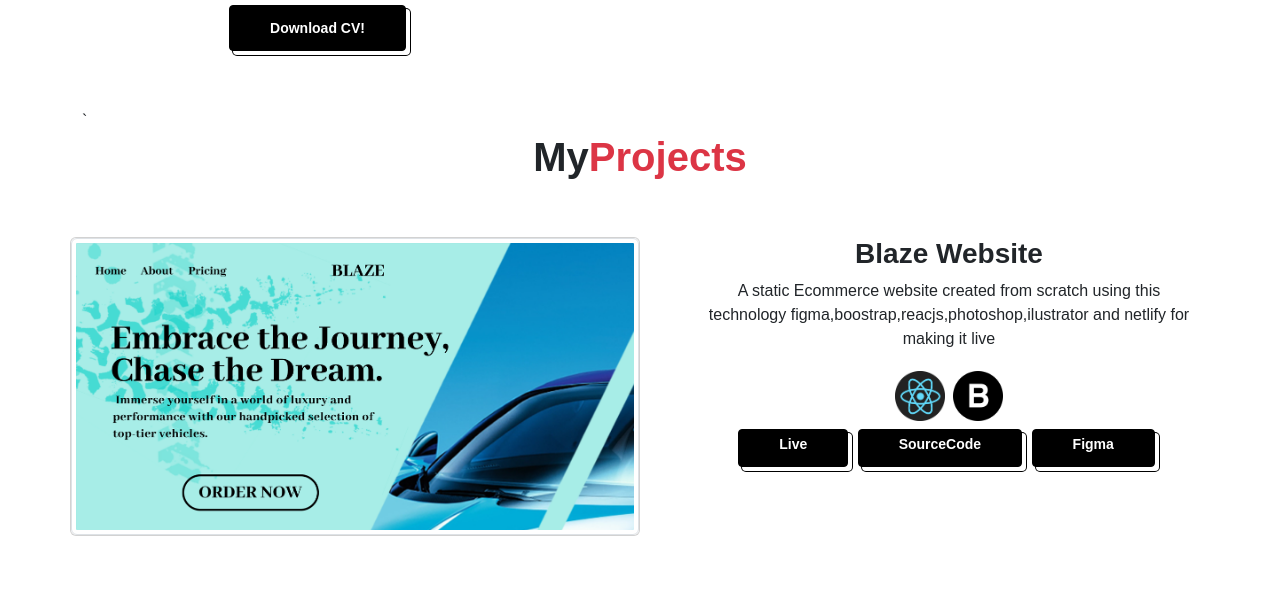
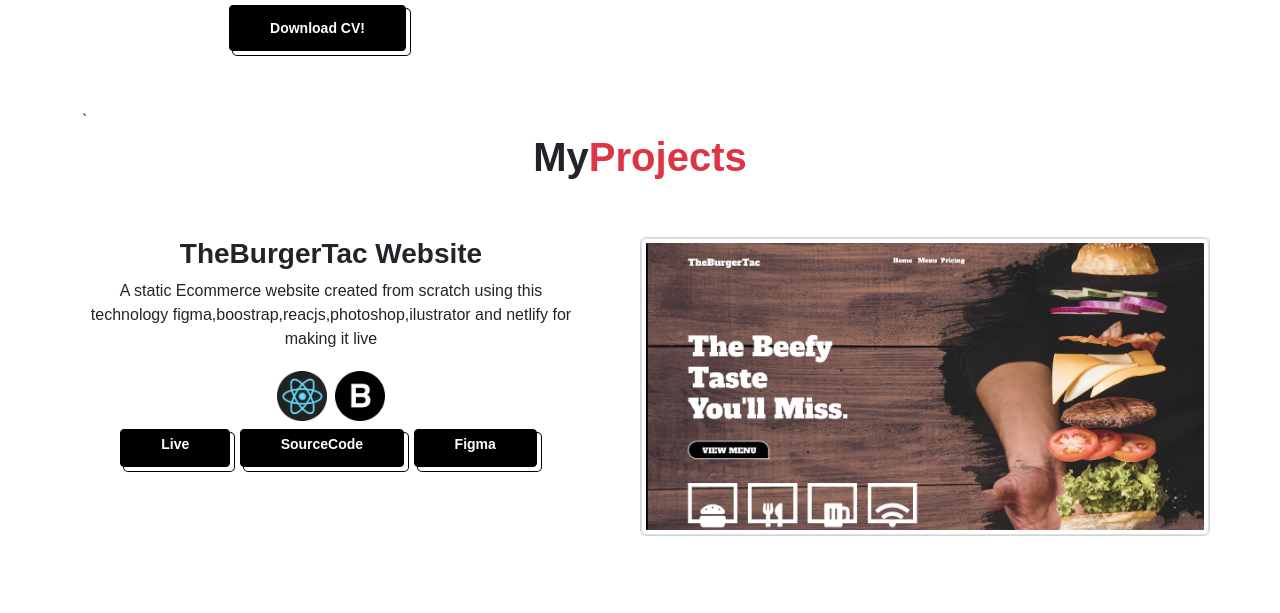
Before and after one commit to markjoeneilsalas/portfolioV2, a plain HTML site: page index.html in a window 1280 px wide. Shown: the part 339-952 px from the top of the page. Drawn offline with nearby package versions, Linux system fonts and the light colour scheme; files that its build step writes are made by us from their sources.

Commit message:
added burgertac website to portfolios

```diff
--- a/index.html
+++ b/index.html
@@ -50,6 +50,25 @@
     <section class="container pt-5">`
         <div data-aos="fade-up">
             <h1 class="fw-bold text-center">My<span class="text-danger">Projects</span></h1>
+        </div>
+
+        <div id="Projects" class="row d-flex gap-5 pb-5 pt-5 text-center">
+            <div class="col col-sm col-xs justify-content-end" data-aos="fade-right">
+                <h3 class="fw-bold">TheBurgerTac Website</h3>
+                <p>A static Ecommerce website created from scratch using this technology figma,boostrap,reacjs,photoshop,ilustrator and netlify for making it live</p>
+                <div class="d-flex justify-content-center pt-1 gap-2">
+                    <img class="img-fluid" src="reactjslogo.png" alt="" style="width:50px;">
+                    <img class="img-fluid" src="boostrapicon.png" alt="" style="width:50px;">
+                </div>
+                <div class="pt-2" data-aos="fade-right">
+                    <a href="https://theburgertac.netlify.app/"><button class="pt-1 button-50 fw-bold">Live</button></a>
+                    <a href="https://github.com/markjoeneilsalas/burgertac-website-reactjs"><button class="pt-1 button-50 fw-bold">SourceCode</button></a>
+                    <a href="https://www.figma.com/file/402fE3WtxBFb26IUHcC8IR/BurgerTac-Wireframe?type=design&t=UUpc8Tdmyl6Sndcc-6"><button class="pt-1 button-50 fw-bold">Figma</button></a>
+                </div>
+            </div>
+            <div class="card col-lg-6 col-sm col-xs justify-content-center align-items-center" data-aos="fade-left">
+                <img class="img-thumbnail" src="burgertac.png" alt="">
+            </div>
         </div>
 
         <div class="row d-flex gap-5 pb-5 pt-5 text-center">
```
Also changed, not shown: burgertac.png (added).
